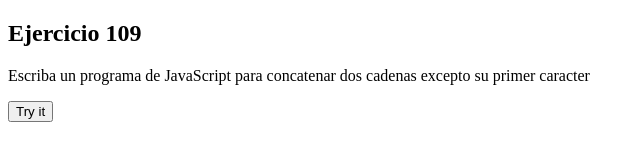
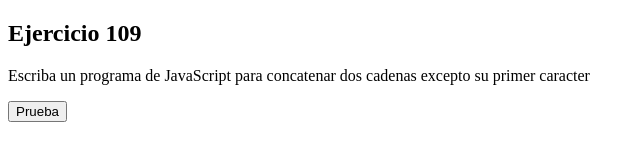
Before and after one commit to rebecaruiz/gruponaranja, a plain HTML site: page ex/ex109.html in a window 1280 px wide. Shown: the full height of the page, 0-640 px from the left. Drawn offline with Linux system fonts and the light colour scheme.

Commit message:
cambio boton

```diff
--- a/ex/ex109.html
+++ b/ex/ex109.html
@@ -8,7 +8,7 @@
 <body>
     <h2>Ejercicio 109</h2>
     <p>Escriba un programa de JavaScript para concatenar dos cadenas excepto su primer caracter</p>
-    <button onclick="myFunction()">Try it</button>
+    <button onclick="myFunction()">Prueba</button>
 
 <p id="demo"></p>
 
```
